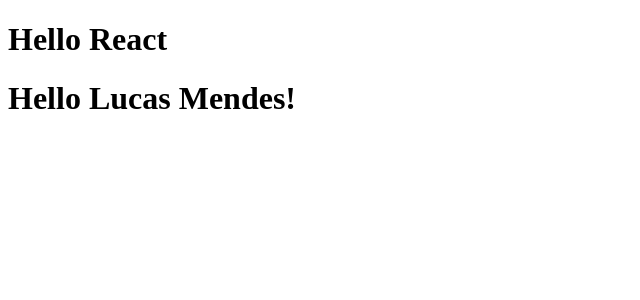
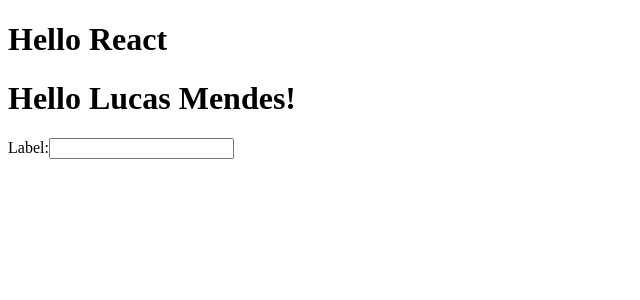
Before and after one commit to lucasmls/react-studies, a React (Create React App) app: page / in a window 1280 px wide. Shown: the top 300 px of the page, without its empty margins (0-640 px from the left). Built offline with nearby package versions, Linux system fonts and the light colour scheme; the HTML template or start-up script is replaced by a standard one.

Commit message:
Demonstração das peculiaridades do JSX, como 'htmlFor' e 'className'

```diff
--- a/src/App.js
+++ b/src/App.js
@@ -7,6 +7,9 @@
       <div className="App">
         <h1 className="hello">Hello React</h1>
         <Title name="Lucas Mendes" />
+
+        <label htmlFor="myInput">Label:</label>
+        <input type="text" id="myInput" />
       </div>
     );
   }
```
